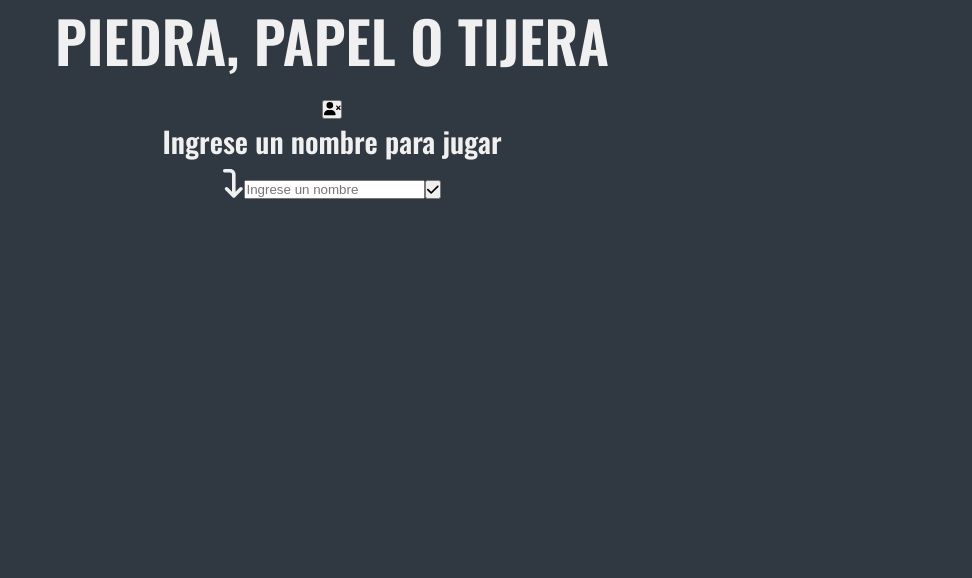
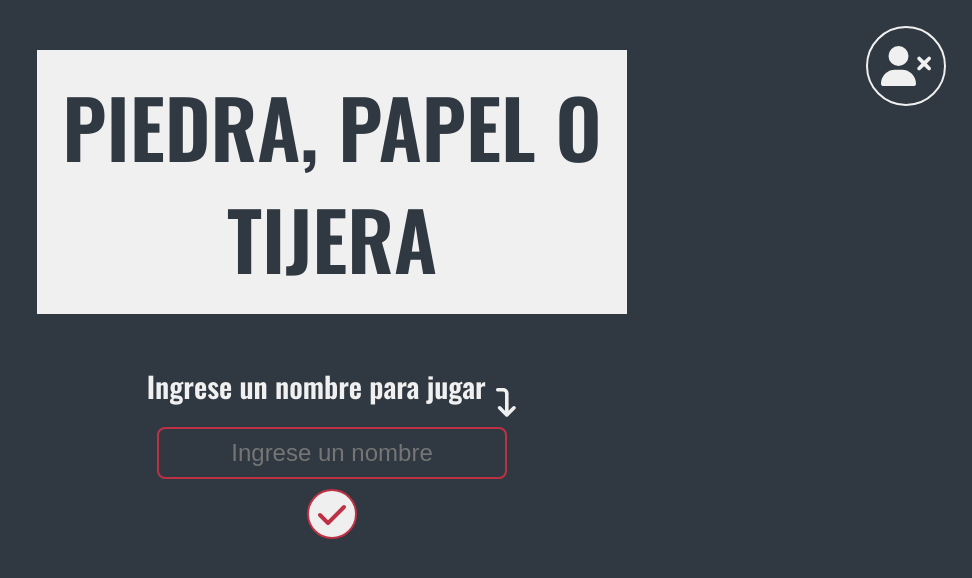
Before and after one commit to MartinL9/practico3, a React (Create React App) app: page / in a window 1280 px wide. Shown: the top 578 px of the page, without its empty margins (308-1280 px from the left). Built offline with nearby package versions, Linux system fonts and the light colour scheme.

Commit message:
Avance hasta la Parte 8 del practico

```diff
--- a/package.json
+++ b/package.json
@@ -13,6 +13,7 @@
     "react": "^18.2.0",
     "react-dom": "^18.2.0",
     "react-scripts": "5.0.1",
+    "styled-components": "^6.0.7",
     "web-vitals": "^2.1.4"
   },
   "scripts": {
--- a/src/Components/GameOutCome.jsx
+++ b/src/Components/GameOutCome.jsx
@@ -1,6 +1,7 @@
 import React from 'react';
 import { FontAwesomeIcon } from '@fortawesome/react-fontawesome';
 import { faArrowsRotate } from '@fortawesome/free-solid-svg-icons';
+import styled from 'styled-components';
 
 const GameOutcome = ({ userName, winner, onGameReset }) => {
     return (
@@ -8,9 +9,10 @@ const GameOutcome = ({ userName, winner, onGameReset }) => {
             {userName && (
                 <div className="game-outcome">
                     <h2>¡{winner} ganó el juego!</h2>
-                    <button onClick={onGameReset}>
+                    <p>El juego ha terminado, Reinicie el juego para volver a jugar.</p>
+                    <RePlayBtn onClick={onGameReset}>
                         <FontAwesomeIcon icon={faArrowsRotate} />
-                    </button>
+                    </RePlayBtn>
                 </div>
             )}
         </>
@@ -18,3 +20,23 @@ const GameOutcome = ({ userName, winner, onGameReset }) => {
 };
 
 export default GameOutcome;
+
+const RePlayBtn = styled.button`
+    padding: 6px;
+    margin-top: 6px;
+    margin-bottom: 0;
+    height: 50px;
+    width: 50px;
+    box-sizing: border-box;
+    border-radius: 50%;
+    cursor: pointer;
+    border: solid 2px var(--main-red);
+    color: var(--main-red);
+    transition: background-color 0.3s ease-in;
+    font-size: xx-large;
+
+    &:hover {
+        background-color: var(--main-red);
+        color: var(--main-white);
+    }
+`
--- a/src/Components/HistoryGames.jsx
+++ b/src/Components/HistoryGames.jsx
@@ -1,28 +1,40 @@
 import { FontAwesomeIcon } from "@fortawesome/react-fontawesome";
 import { faCrown, faX } from "@fortawesome/free-solid-svg-icons";
+import styled from "styled-components";
 
 function HistoryGames({ userName }) {
     return (
-        <>
+        <Container>
             {userName && (
-                <div>
+                <HistoryGamesContainer>
                     <div className="wGames">
                         <p>Juegos Ganados</p>
                         <span id="spanWin">
-                            <FontAwesomeIcon icon={faCrown} />
+                            <FontAwesomeIcon icon={faCrown} color="gold" />
                         </span>
                     </div>
 
                     <div className="lGames">
                         <p>Juegos Perdidos</p>
                         <span id="spanLose">
-                            <FontAwesomeIcon icon={faX} />
+                            <FontAwesomeIcon icon={faX} color="var(--main-red)" />
                         </span>
                     </div>
-                </div>
+                </HistoryGamesContainer>
             )}
-        </>
+        </Container>
     );
 }
 
 export default HistoryGames;
+
+const Container = styled.div`
+    max-width: 900px;
+    margin: 0 auto;
+`
+
+const HistoryGamesContainer = styled.div`
+    display: flex;
+    justify-content: space-around;
+    align-items: center;
+`
--- a/src/Components/ResultMatch.jsx
+++ b/src/Components/ResultMatch.jsx
@@ -2,7 +2,7 @@ function ResultMatch({ playerChoice, pcChoice, userName }) {
     let result = '';
 
     if(playerChoice === pcChoice) {
-        result = '¡Empate!';
+        result = '¡Empate vuelve a jugar!';
     } else if (
         (playerChoice === 'Piedra' && pcChoice === 'Tijera') ||
         (playerChoice === 'Papel' && pcChoice === 'Piedra') ||
--- a/src/Components/Score.jsx
+++ b/src/Components/Score.jsx
@@ -1,17 +1,41 @@
 import React from "react";
+import styled from "styled-components";
 
 function Score({ userName, userScore, pcScore }) {
     return (
         <>
             {userName && (
-                <div className="score">
-                    <label htmlFor="userScore">{userName}</label>
-                    <span>{userScore} - {pcScore}</span>
-                    <label htmlFor="computerScore">COMPUTADORA</label>
-                </div>
+                <Container>
+                    <MyDivScore>
+                        <MyLabel htmlFor="userScore">{userName}</MyLabel>
+                        <span>{userScore} - {pcScore}</span>
+                        <MyLabel htmlFor="computerScore">COMPUTADORA</MyLabel>
+                    </MyDivScore>
+                </Container>
             )}
         </>
     );
 }
 
 export default Score;
+
+const Container = styled.div`
+    max-width: 950px;
+    margin: 0 auto;
+`
+
+const MyDivScore = styled.div`
+    display: grid;
+    grid-template-columns: 1fr auto 1fr;
+    text-align: center;
+    margin: 50px 20px;
+`
+
+const MyLabel = styled.label`
+    display: flex;
+    align-items: center;
+    justify-content: space-around;
+    margin: 0 20px;
+    background-color: var(--main-red);
+    border-radius: 8px;
+`
--- a/src/Components/Titulo.jsx
+++ b/src/Components/Titulo.jsx
@@ -1,16 +1,46 @@
 import { FontAwesomeIcon } from "@fortawesome/react-fontawesome";
 import { faUserXmark } from "@fortawesome/free-solid-svg-icons";
+import styled from 'styled-components';
 
 function Titulo({ onAllReset }) {
     return (
         <div>
-            <h1>PIEDRA, PAPEL O TIJERA</h1>
-
-            <button onClick={onAllReset}>
-                <FontAwesomeIcon icon={faUserXmark} />
-            </button>
+            <Title>PIEDRA, PAPEL O TIJERA</Title>
+            <MyResetAllButton onClick={onAllReset}>
+                <FontAwesomeIcon icon={faUserXmark } className="fa-3x" />
+            </MyResetAllButton>
         </div>
     );
 }
 
 export default Titulo;
+
+const Title = styled.div`
+    background-color: var(--main-white);
+    color: var(--main-gray);
+    margin: 50px auto 50px auto;
+    padding: 20px;
+    width: 43%;
+    font-size: 5rem;
+`;
+
+const MyResetAllButton = styled.button`
+    position: absolute;
+    top: 10px;
+    right: 10px;
+    width: 80px;
+    height: 80px;
+    border-radius: 50%;
+    margin: 1rem;
+    cursor: pointer;
+    border: solid 2px var(--main-white);
+    background-color: var(--main-gray);
+    color: var(--main-white);
+    transition: background-color 0.3s ease-in;
+
+    &:hover {
+        background-color: var(--main-white);
+        color: var(--main-gray);
+        border: dotted 5px var(--main-red);
+    }
+`;
--- a/src/Components/TotalRounds.jsx
+++ b/src/Components/TotalRounds.jsx
@@ -1,14 +1,11 @@
 import React from "react";
 
-function TotalRounds({ userName, round, userScore, pcScore }) {
+function TotalRounds({ userName, round }) {
     const maxRounds = 5;
-
-    const adjustedRound = round - Math.min(userScore, pcScore);
-
     return (
         <>
             {userName && (
-                <p>Ronda: {adjustedRound}/{maxRounds}</p>
+                <p>Ronda: {round}/{maxRounds}</p>
             )}
         </>
     );
--- a/src/Components/UserInput.jsx
+++ b/src/Components/UserInput.jsx
@@ -1,60 +1,116 @@
 import React, { useState } from 'react';
 import { FontAwesomeIcon } from "@fortawesome/react-fontawesome";
 import { faArrowTurnDown, faCheck } from '@fortawesome/free-solid-svg-icons';
+import styled from 'styled-components';
 
 const UserInput = ({ onStartGame }) => {
-    const [userName, setUserName] = useState('');
+    const [playerName, setplayerName] = useState('');
     const [inputError, setInputError] = useState('');
     const [isInputVisible, setInputVisible] = useState(true);
     const bannedWords = ['asesino', 'asesinato', 'masacre', 'suicido', 'canibal', 'decapitar', 'matar', 'cadaver', 'matanza', 'crucificado','fascista', 'nazi', 'esclavo','hitler'];
 
     const handleInputChange = (e) => {
-        setUserName(e.target.value);
+        setplayerName(e.target.value);
         setInputError('');
     }
 
     const userSubmission = () => {
-        const containBw = bannedWords.some((word) => userName.toLowerCase().includes(word.toLowerCase()));
-        const trimmedUserName = userName.trim();
+        const containBw = bannedWords.some((word) => playerName.toLowerCase().includes(word.toLowerCase()));
+        const trimmedplayerName = playerName.trim();
 
         const validationError =
-            trimmedUserName === '' ? 'Por favor, ingrese un nombre.' :
-            trimmedUserName.length > 20 ? 'Por favor, ingrese un nombre de hasta 20 caracteres.' :
+            trimmedplayerName === '' ? 'Por favor, ingrese un nombre.' :
+            trimmedplayerName.length > 20 ? 'Por favor, ingrese un nombre de hasta 20 caracteres.' :
             containBw ? 'Por favor, ingrese un usuario sin palabras prohibidas.' :
             '';
 
         if (validationError === '') {
             setInputError('');
             setInputVisible(false);
-            onStartGame(userName);
+            onStartGame(playerName);
         } else {
             setInputError(validationError);
         }
     };
 
     return (
-        <div className="userNameBox">
+        <MyDivContainer>
             {isInputVisible ? (
                 <>
-                    <p id="pInput">Ingrese un nombre para jugar</p>
-                    <FontAwesomeIcon icon={faArrowTurnDown} />
-                    <input
+                    <MyP>Ingrese un nombre para jugar</MyP>
+                    <MyI icon={faArrowTurnDown} />
+                    <MyInputText
                         type="text"
                         id="textInput"
                         placeholder="Ingrese un nombre"
                         autoComplete="off"
-                        value={userName}
+                        value={playerName}
                         onChange={handleInputChange}
                     >
-                    </input>
-                    <button className="btnInput" id="submitBtn" onClick={userSubmission}>
+                    </MyInputText>
+                    <MyInputButton onClick={userSubmission}>
                         <FontAwesomeIcon icon={faCheck}/>
-                    </button>
+                    </MyInputButton>
                 </>
             ) : null }
             {inputError && <p>{inputError}</p>}
-        </div>
+        </MyDivContainer>
     );
 };
 
 export default UserInput;
+
+const MyDivContainer = styled.div`
+    text-align: center;
+    margin: 20px auto;
+`
+
+const MyInputText = styled.input`
+    display: flex;
+    width: 350px;
+    padding: 10px;
+    margin: 10px auto;
+    font-size: x-large;
+    box-sizing: border-box;
+    text-align: center;
+    background-color: var(--main-gray);
+    border: solid 2px var(--main-red);
+    border-radius: 8px;
+    color: var(--main-white);
+    transition: border 0.3s ease-in-out;
+
+    &:hover {
+        border-color: var(--main-white);
+    }
+`
+const MyP = styled.p`
+    display: inline;
+    margin-right: 10px;
+`
+
+const MyI = styled(FontAwesomeIcon)`
+    vertical-align: middle;
+    margin-top: 24px;
+`
+
+const MyInputButton = styled.button`
+    display: flex;
+    justify-content: center;
+    align-items: flex-end;
+    padding-bottom: 6px;
+    height: 50px;
+    width: 50px;
+    margin: auto;
+    box-sizing: border-box;
+    border-radius: 50%;
+    font-size: xx-large;
+    cursor: pointer;
+    border: solid 2px var(--main-red);
+    color: var(--main-red);
+    transition: background-color 0.3s ease-in;
+
+    &:hover {
+        background-color: var(--main-red);
+        color: var(--main-white);
+    }
+`
```
Also changed, not shown: src/App.jsx (+35 -8 lines), src/Components/BtnChoices.jsx (+55 -11 lines), public/manifest.json, 1 other file (tests, documents, lock files or other folders).
